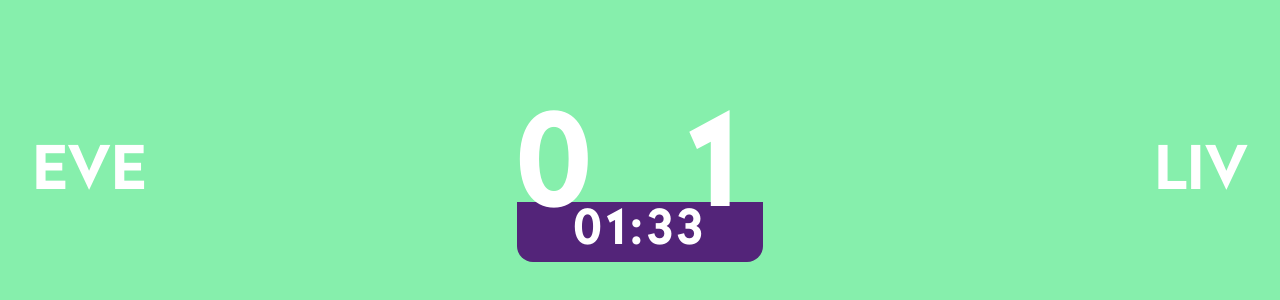
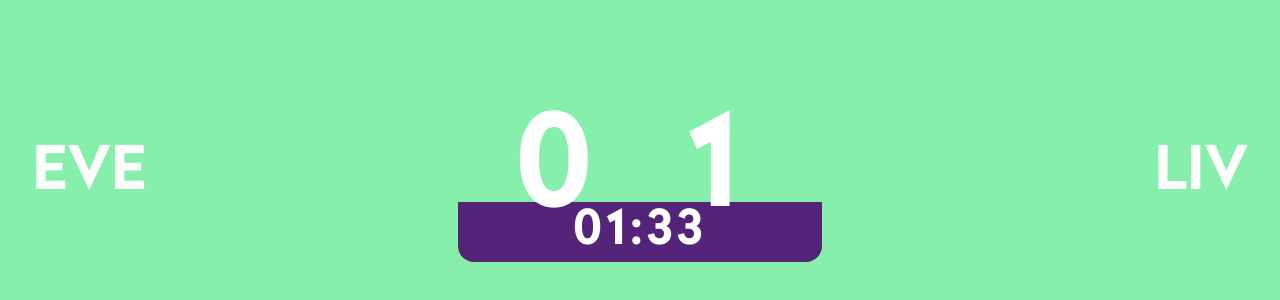
Before and after one commit to estebanCastaneira/epl_scoreboard, a React (Vite) app: page / in a window 1280 px wide. Shown: the part 196-496 px from the top of the page. Built offline with nearby package versions, Linux system fonts and the light colour scheme.

Commit message:
Timer component

```diff
--- a/src/components/timer/Timer.jsx
+++ b/src/components/timer/Timer.jsx
@@ -1,7 +1,7 @@
 function Timer() {
   return (
-    <div className="timer rounded-b-2xl">
-      <p className="text-white text-5xl text-center mt-5 font-bold tracking-widest px-14">
+    <div className="timer rounded-b-2xl sm:w-[30%] w-[40%]">
+      <p className="text-white sm:text-5xl text-3xl text-center mt-5 font-bold tracking-widest">
         01:33
       </p>
     </div>
```
